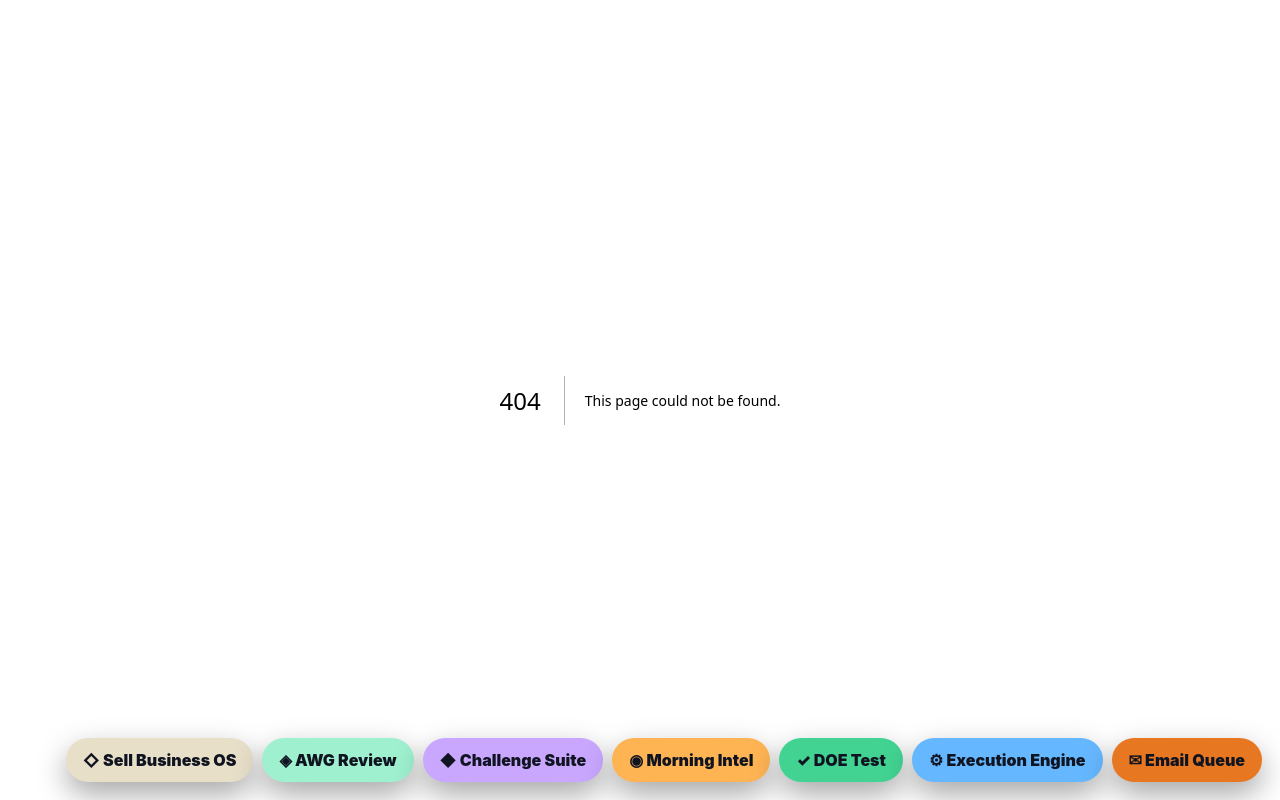
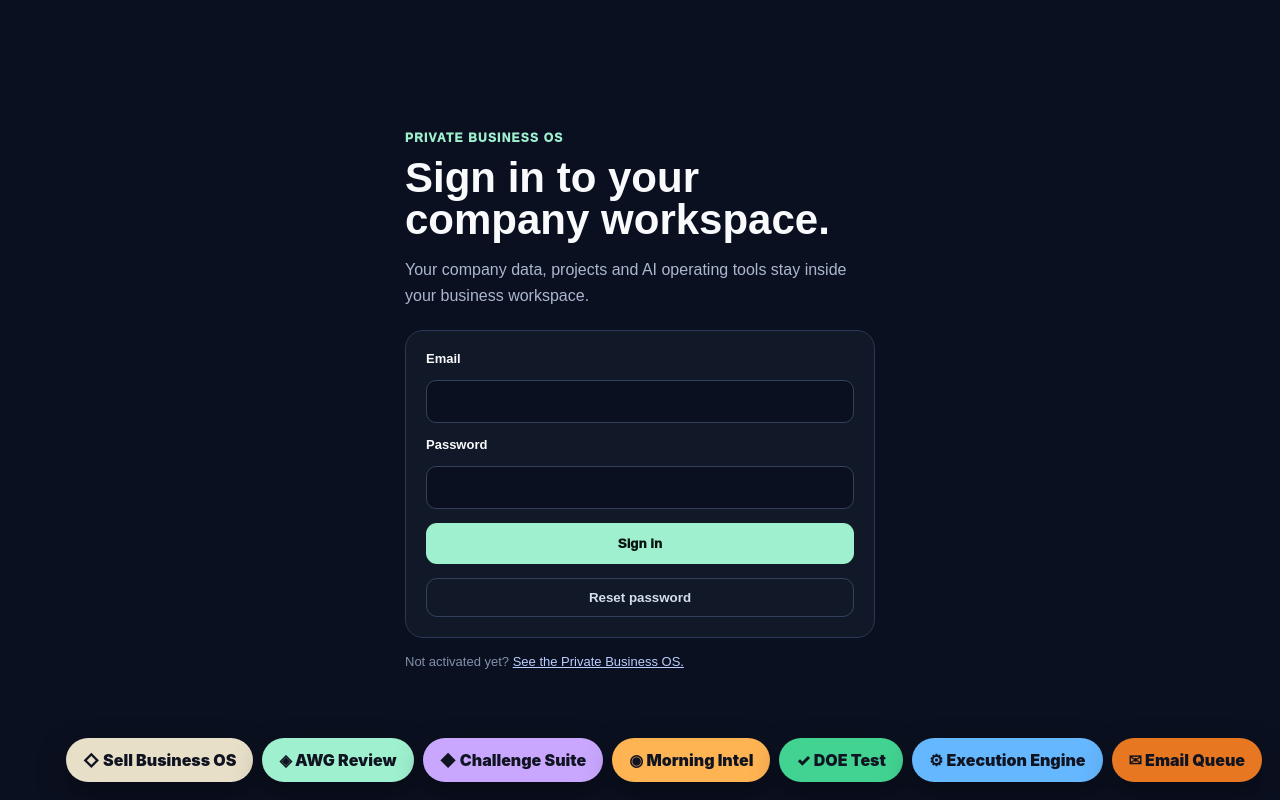
Before and after one commit to jimrusk/aridon-app, a Next.js app: page /customer/login in a window 1280 px wide. Before the commit this address had no page. Built offline with nearby package versions, Linux system fonts and the light colour scheme; no server answers.

Commit message:
Add customer login page

```diff
--- /dev/null
+++ b/app/customer/login/page.tsx
@@ -0,0 +1,100 @@
+'use client';
+
+import { FormEvent, useEffect, useState } from 'react';
+import Link from 'next/link';
+import { useRouter } from 'next/navigation';
+import { getBrowserClient } from '../../../lib/supabase';
+
+export default function CustomerLoginPage() {
+  const router = useRouter();
+  const [email, setEmail] = useState('');
+  const [password, setPassword] = useState('');
+  const [loading, setLoading] = useState(false);
+  const [message, setMessage] = useState('');
+
+  useEffect(() => {
+    const db = getBrowserClient();
+    db.auth.getSession().then(async ({ data }) => {
+      const token = data.session?.access_token;
+      if (!token) return;
+      const response = await fetch('/api/customer/me', { headers: { Authorization: `Bearer ${token}` }, cache: 'no-store' });
+      const result = await response.json().catch(() => ({}));
+      if (response.ok && result.tenant?.slug) router.replace(`/workspace/${result.tenant.slug}`);
+    });
+  }, [router]);
+
+  async function signIn(event: FormEvent) {
+    event.preventDefault();
+    setLoading(true);
+    setMessage('');
+    const db = getBrowserClient();
+    const { data, error } = await db.auth.signInWithPassword({ email: email.trim(), password });
+    if (error || !data.session) {
+      setMessage(error?.message || 'Login failed.');
+      setLoading(false);
+      return;
+    }
+
+    const response = await fetch('/api/customer/me', {
+      headers: { Authorization: `Bearer ${data.session.access_token}` },
+      cache: 'no-store',
+    });
+    const result = await response.json().catch(() => ({}));
+    if (!response.ok || !result.tenant?.slug) {
+      setMessage(result.error || 'No workspace is attached to this account.');
+      setLoading(false);
+      return;
+    }
+
+    router.replace(`/workspace/${result.tenant.slug}`);
+  }
+
+  async function resetPassword() {
+    if (!/^\S+@\S+\.\S+$/.test(email.trim())) {
+      setMessage('Enter your email first, then tap Reset password.');
+      return;
+    }
+    const db = getBrowserClient();
+    const { error } = await db.auth.resetPasswordForEmail(email.trim(), {
+      redirectTo: `${window.location.origin}/customer/reset`,
+    });
+    setMessage(error ? error.message : 'Password reset email sent.');
+  }
+
+  return (
+    <main style={{ minHeight: '100vh', background: '#0B1020', color: '#F8FAFC', display: 'grid', placeItems: 'center', padding: '24px', fontFamily: 'Arial, sans-serif' }}>
+      <div style={{ width: '100%', maxWidth: '470px' }}>
+        <div style={{ fontSize: '12px', fontWeight: 950, letterSpacing: '1.2px', color: '#9EF0CF' }}>PRIVATE BUSINESS OS</div>
+        <h1 style={{ fontSize: '42px', lineHeight: 1, margin: '12px 0 10px' }}>Sign in to your company workspace.</h1>
+        <p style={{ color: '#AAB7CF', lineHeight: 1.6, marginBottom: '22px' }}>Your company data, projects and AI operating tools stay inside your business workspace.</p>
+
+        <form onSubmit={signIn} style={{ background: '#111827', border: '1px solid #2A3857', borderRadius: '18px', padding: '20px', display: 'grid', gap: '14px' }}>
+          <label style={{ display: 'grid', gap: '6px', fontSize: '13px', fontWeight: 850 }}>Email
+            <input type="email" required value={email} onChange={(event) => setEmail(event.target.value)} autoComplete="email" style={inputStyle} />
+          </label>
+          <label style={{ display: 'grid', gap: '6px', fontSize: '13px', fontWeight: 850 }}>Password
+            <input type="password" required value={password} onChange={(event) => setPassword(event.target.value)} autoComplete="current-password" style={inputStyle} />
+          </label>
+          {message && <div style={{ background: '#1C2538', border: '1px solid #354461', borderRadius: '10px', padding: '11px', color: '#D4DEEF', fontSize: '13px' }}>{message}</div>}
+          <button type="submit" disabled={loading} style={{ border: 0, background: '#9EF0CF', color: '#08130F', padding: '13px', borderRadius: '11px', fontWeight: 950, cursor: loading ? 'wait' : 'pointer' }}>{loading ? 'Signing in…' : 'Sign in'}</button>
+          <button type="button" onClick={resetPassword} style={{ border: '1px solid #34415D', background: 'transparent', color: '#D5DEEE', padding: '11px', borderRadius: '11px', fontWeight: 800, cursor: 'pointer' }}>Reset password</button>
+        </form>
+
+        <div style={{ marginTop: '16px', color: '#8190AB', fontSize: '13px' }}>
+          Not activated yet? <Link href="/business-os" style={{ color: '#B9CFFF' }}>See the Private Business OS.</Link>
+        </div>
+      </div>
+    </main>
+  );
+}
+
+const inputStyle = {
+  width: '100%',
+  boxSizing: 'border-box' as const,
+  background: '#0A1020',
+  color: '#F8FAFC',
+  border: '1px solid #34415D',
+  borderRadius: '10px',
+  padding: '12px 13px',
+  fontSize: '15px',
+};
```
